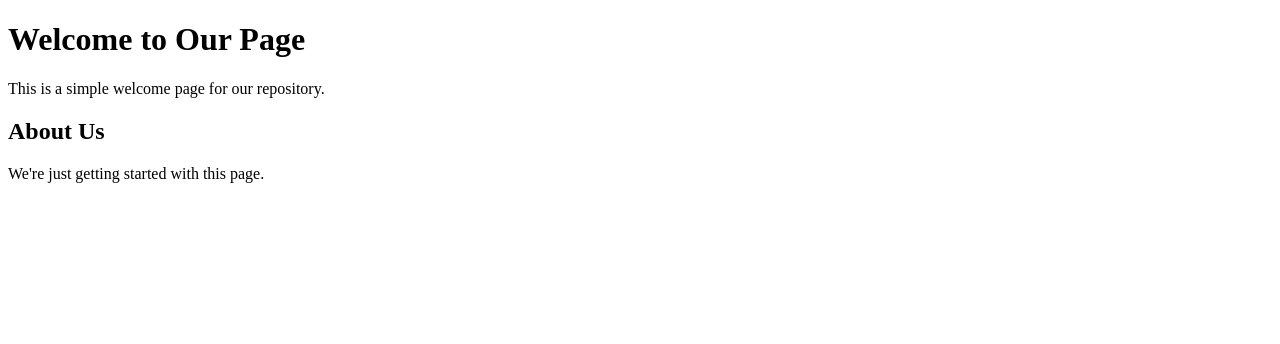
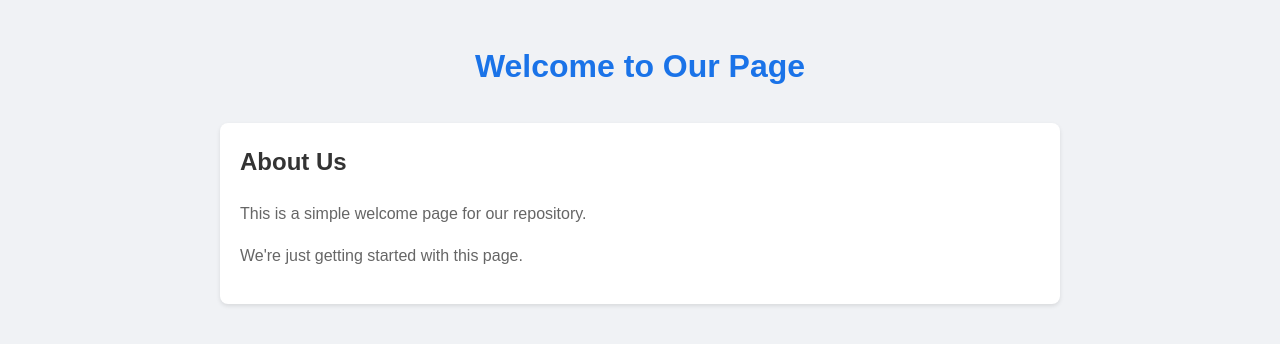
Before and after one commit to Lucky730Laser/wise-friend-test, a plain HTML site: page index.html in a window 1280 px wide. Drawn offline with Linux system fonts and the light colour scheme.

Commit message:
Add CSS styling to the page

```diff
--- a/index.html
+++ b/index.html
@@ -4,12 +4,41 @@
     <meta charset="UTF-8">
     <meta name="viewport" content="width=device-width, initial-scale=1.0">
     <title>Welcome to Wise Friend</title>
+    <style>
+        body {
+            font-family: Arial, sans-serif;
+            line-height: 1.6;
+            margin: 0;
+            padding: 20px;
+            background-color: #f0f2f5;
+        }
+        h1 {
+            color: #1a73e8;
+            text-align: center;
+            margin-bottom: 30px;
+        }
+        .content {
+            max-width: 800px;
+            margin: 0 auto;
+            padding: 20px;
+            background-color: white;
+            border-radius: 8px;
+            box-shadow: 0 2px 4px rgba(0,0,0,0.1);
+        }
+        h2 {
+            color: #333;
+            margin-top: 0;
+        }
+        p {
+            color: #666;
+        }
+    </style>
 </head>
 <body>
     <h1>Welcome to Our Page</h1>
-    <p>This is a simple welcome page for our repository.</p>
     <div class="content">
         <h2>About Us</h2>
+        <p>This is a simple welcome page for our repository.</p>
         <p>We're just getting started with this page.</p>
     </div>
 </body>
```
